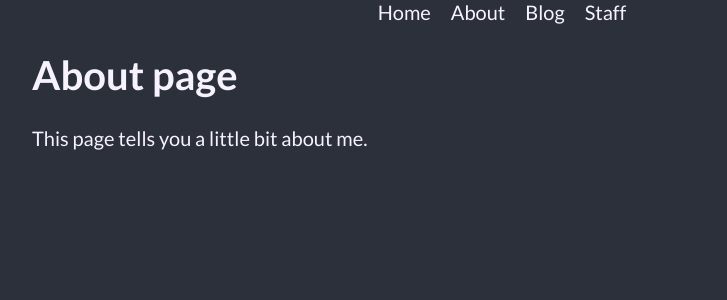
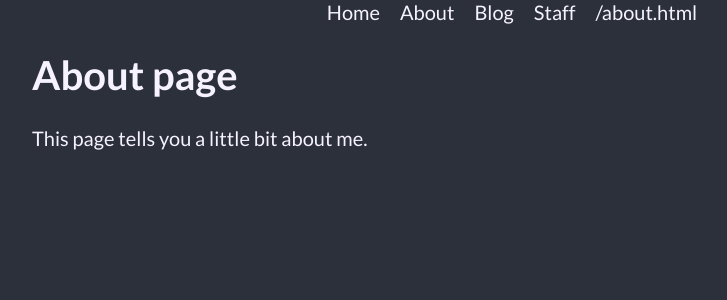
Before and after one commit to lauriejefferson/jekyll-tutorial, a Jekyll site: the page built from about.md, in a window 1280 px wide. Shown: the top 300 px of the page, without its empty margins (128-855 px from the left). Built offline with Jekyll 4.4.1, drawn with Linux system fonts in a browser that asks for light colours.

Commit message:
testing item.link and page.url

```diff
--- a/_includes/navigation.html
+++ b/_includes/navigation.html
@@ -2,4 +2,6 @@
   {% for item in site.data.navigation %}
     <a href="{{ item.link }}" {% if page.url == item.link %} class="current"{% endif %}>{{item.name}}</a>
   {% endfor %}
+  {{item.link}}
+  {{page.url}}
 </nav>
```
